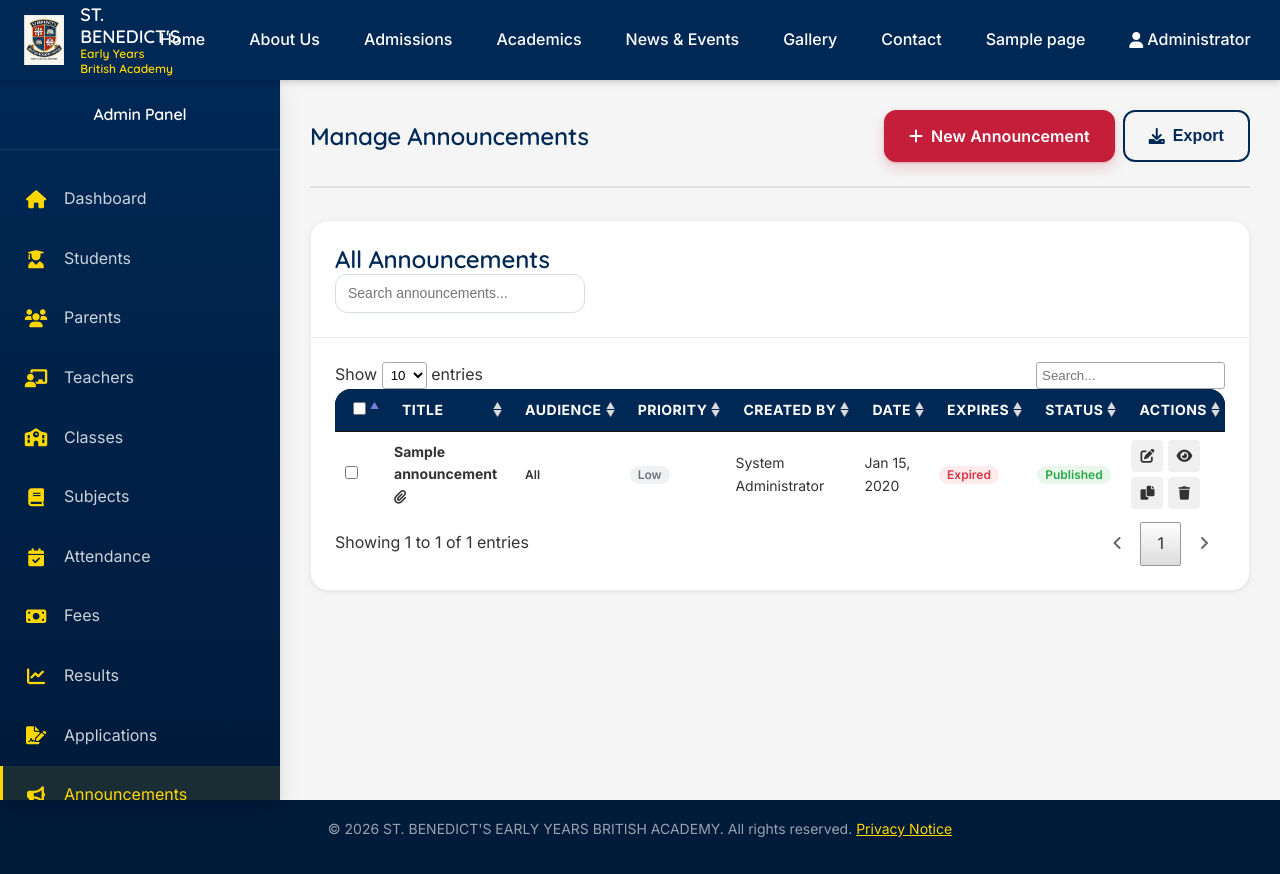
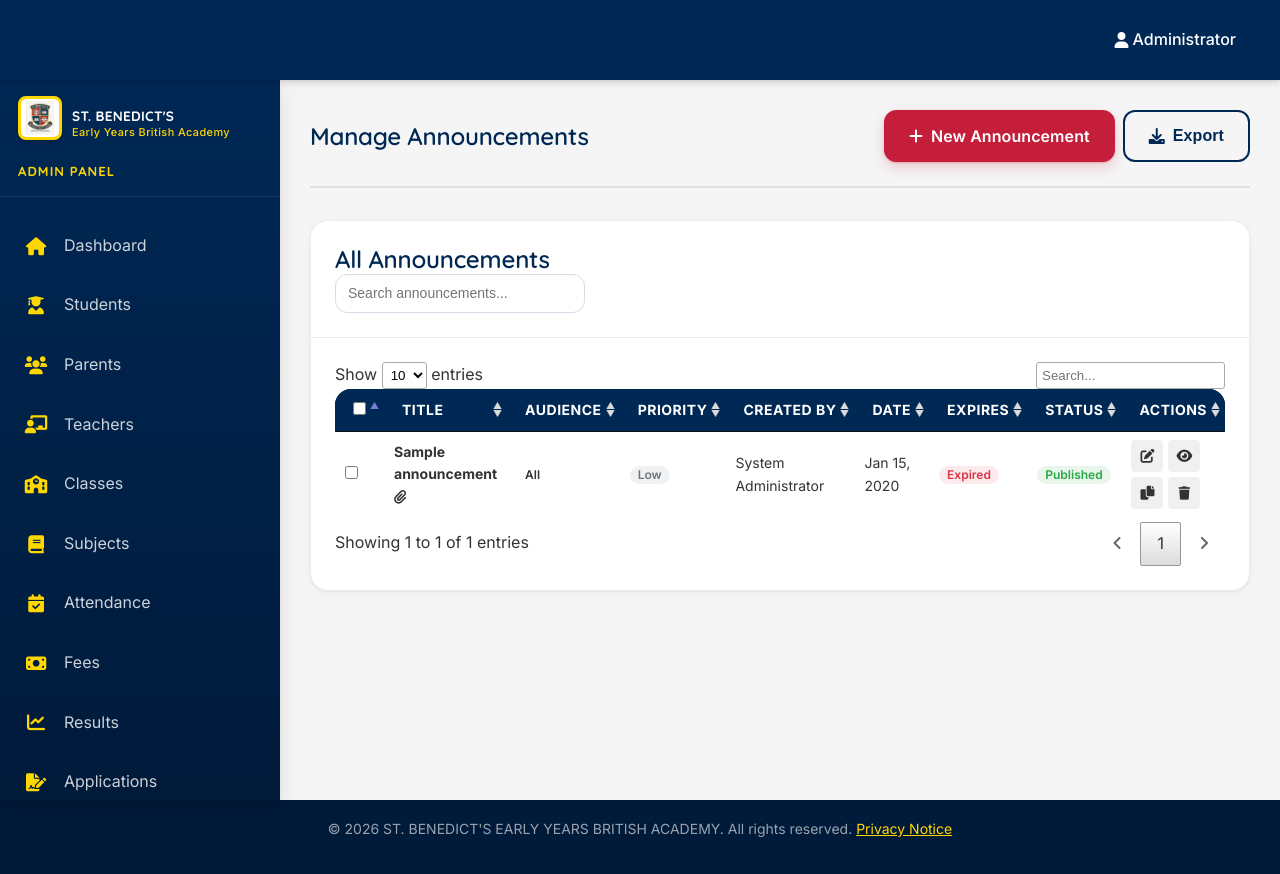
Before and after one commit to Dago001/st-benedicts-academy, a PHP site: page /admin/announcements.php in a window 1280 px wide. Run offline with PHP 8.4, Linux system fonts and the light colour scheme; a user stored in the database is signed in; data comes from the database, SQL or seed files in the repository; tables that the repository leaves empty hold one stand-in row (values such as "Sample post").

Commit message:
Move logo to sidebar and hide public links in portal navigation

```diff
--- a/assets/css/polish.css
+++ b/assets/css/polish.css
@@ -122,6 +122,89 @@ body .footer-bottom { border-top: 1px solid rgba(255,255,255,.1); }
 body.is-auth .main-footer { padding: 18px 0; }
 body.is-auth .footer-grid { display: none !important; }
 body.is-auth .footer-bottom { border-top: none; padding-top: 0; }
+
+/* ---- Portal Header & Sidebar ------------------------------------------- */
+body .sidebar .sidebar-header {
+    padding: 16px 18px;
+    border-bottom: 1px solid rgba(255, 255, 255, 0.1);
+    display: flex;
+    flex-direction: column;
+    gap: 12px;
+    text-align: left;
+}
+
+body .sidebar .sidebar-brand {
+    display: flex;
+    align-items: center;
+    gap: 10px;
+    text-decoration: none;
+    color: inherit;
+    padding-bottom: 2px;
+}
+
+body .sidebar .sidebar-brand img.sidebar-logo {
+    width: 44px;
+    height: 44px;
+    object-fit: contain;
+    background: #fff;
+    border-radius: 8px;
+    padding: 2px;
+    flex-shrink: 0;
+    box-shadow: 0 2px 6px rgba(0, 0, 0, 0.2);
+}
+
+body .sidebar .sidebar-brand-text {
+    display: flex;
+    flex-direction: column;
+    min-width: 0;
+    line-height: 1.15;
+}
+
+body .sidebar .sidebar-brand-text .school-name {
+    color: #fff;
+    font-size: 0.85rem;
+    font-weight: 700;
+    letter-spacing: 0.02em;
+    text-transform: uppercase;
+}
+
+body .sidebar .sidebar-brand-text small {
+    color: var(--gold, #ffd700);
+    font-size: 0.68rem;
+    font-weight: 500;
+    letter-spacing: 0.04em;
+    margin-top: 2px;
+}
+
+body .sidebar .sidebar-title-row {
+    display: flex;
+    align-items: center;
+    justify-content: space-between;
+}
+
+body .sidebar .sidebar-title-row h3 {
+    margin: 0;
+    font-size: 0.82rem;
+    font-weight: 700;
+    color: var(--gold, #ffd700);
+    letter-spacing: 0.08em;
+    text-transform: uppercase;
+}
+
+/* Hide top nav logo on desktop when in portal (since logo is now in sidebar) */
+@media (min-width: 992px) {
+    body.in-portal .main-nav .logo {
+        display: none !important;
+    }
+    body.in-portal .main-nav .nav-container {
+        justify-content: flex-end;
+    }
+}
+
+/* Hide public links in portal navigation */
+body.in-portal .nav-menu > li:not(.dropdown):not(.nav-item):not(.nav-portal) {
+    display: none !important;
+}
 
 /* ==========================================================================
    Phones
--- a/includes/header.php
+++ b/includes/header.php
@@ -2,7 +2,7 @@
 // includes/header.php
 // Expects config/config.php + config/security.php to be loaded by the page.
 $currentPage = basename($_SERVER['PHP_SELF'], '.php');
-$assetVersion = '17';
+$assetVersion = '18';
 
 /** <link>/<script nonce="<?php echo CSP_NONCE; ?>"> only for assets that actually exist, so a missing file never causes a 404. */
 if (!function_exists('asset_exists')) {
@@ -12,7 +12,14 @@ if (!function_exists('asset_exists')) {
     }
 }
 $isLoggedIn = Security::isLoggedIn();
-$dashboardUrl = $isLoggedIn ? BASE_URL . '/' . $_SESSION['user_role'] . '/dashboard' : BASE_URL . '/login';
+$portalRole = $isLoggedIn ? ($_SESSION['user_role'] ?? '') : '';
+$inPortal = $isLoggedIn && !empty($portalRole) && (
+    strpos($_SERVER['SCRIPT_NAME'] ?? '', '/' . $portalRole . '/') !== false ||
+    strpos($_SERVER['PHP_SELF'] ?? '', '/' . $portalRole . '/') !== false ||
+    preg_match('#/(admin|teacher|parent|student)/#i', $_SERVER['SCRIPT_NAME'] ?? '') ||
+    preg_match('#/(admin|teacher|parent|student)/#i', $_SERVER['PHP_SELF'] ?? '')
+);
+$dashboardUrl = $isLoggedIn ? BASE_URL . '/' . $portalRole . '/dashboard' : BASE_URL . '/login';
 
 if (function_exists('enforce_maintenance_mode')) {
     enforce_maintenance_mode();
@@ -63,7 +70,7 @@ if (function_exists('enforce_maintenance_mode')) {
     <link rel="stylesheet" href="<?php echo BASE_URL; ?>/assets/css/mobile.css?v=<?php echo $assetVersion; ?>">
     <link rel="stylesheet" href="<?php echo BASE_URL; ?>/assets/css/polish.css?v=<?php echo $assetVersion; ?>">
 </head>
-<body class="<?php echo $isLoggedIn ? 'is-auth role-' . e($_SESSION['user_role']) : 'is-public'; ?>">
+<body class="<?php echo $isLoggedIn ? 'is-auth role-' . e($_SESSION['user_role']) . ($inPortal ? ' in-portal' : '') : 'is-public'; ?>">
     <?php if (function_exists('maintenance_admin_banner')) maintenance_admin_banner(); ?>
     <a class="skip-link" href="#main-content">Skip to content</a>
     <div class="site-wrapper">
@@ -83,20 +90,22 @@ if (function_exists('enforce_maintenance_mode')) {
                 <ul class="nav-menu" id="navMenu">
                     <?php
                     // Phones: the portal menu (what the sidebar offers on desktop) lives inside this one hamburger menu
-                    $portalRole = $isLoggedIn ? ($_SESSION['user_role'] ?? '') : '';
                     $portalItems = $portalRole ? nav_items($portalRole) : [];
                     if ($portalItems):
                         $portalCurrent = $currentPage;
                         $portalAlias = ['mark-attendance' => 'attendance', 'view-student' => 'students', 'teacher-profile' => 'teachers', 'view-parent' => 'parents', 'student-fees' => 'fees', 'print-receipt' => 'fees', 'assign-subjects' => 'teachers', 'attendance-detail' => 'attendance', 'generate-login' => 'students', 'student-data' => 'students'];
                         $portalActive = $portalAlias[$portalCurrent] ?? $portalCurrent;
-                        $inPortal = strpos($_SERVER['SCRIPT_NAME'] ?? '', '/' . $portalRole . '/') !== false;
                     ?>
                     <li class="nav-portal-label" aria-hidden="true"><?php echo e(ucfirst($portalRole)); ?> menu</li>
                     <?php foreach ($portalItems as [$pf, $pl, $pi]): ?>
                     <li class="nav-portal<?php echo ($inPortal && $portalActive === $pf) ? ' active' : ''; ?>"><a href="<?php echo e(BASE_URL . '/' . $portalRole . '/' . $pf); ?>"<?php echo ($inPortal && $portalActive === $pf) ? ' aria-current="page"' : ''; ?>><i class="fas <?php echo e($pi); ?>"></i> <?php echo e($pl); ?></a></li>
                     <?php endforeach; ?>
+                    <?php if (!$inPortal): ?>
                     <li class="nav-portal-label" aria-hidden="true">Website</li>
                     <?php endif; ?>
+                    <?php endif; ?>
+
+                    <?php if (!$inPortal): ?>
                     <?php
                     $links = [
                         'index'      => ['/', 'Home'],
@@ -115,6 +124,7 @@ if (function_exists('enforce_maintenance_mode')) {
                     <?php foreach (cms_menu_pages() as $mp): $mpActive = $currentPage === 'page' && ($_GET['slug'] ?? '') === $mp['slug']; ?>
                     <li class="<?php echo $mpActive ? 'active' : ''; ?>"><a href="<?php echo BASE_URL . '/public/page?slug=' . rawurlencode($mp['slug']); ?>"<?php echo $mpActive ? ' aria-current="page"' : ''; ?>><?php echo e($mp['title']); ?></a></li>
                     <?php endforeach; ?>
+                    <?php endif; ?>
 
                     <?php if ($isLoggedIn): ?>
                         <li class="nav-item dropdown">
--- a/includes/layout.php
+++ b/includes/layout.php
@@ -96,8 +96,17 @@ if (!function_exists('render_sidebar')) {
     <div class="sidebar-overlay" id="sidebarOverlay"></div>
     <aside class="sidebar" id="appSidebar">
         <div class="sidebar-header">
-            <h3><?php echo e($titles[$role] ?? 'Menu'); ?></h3>
-            <button type="button" class="sidebar-close" id="sidebarClose" aria-label="Close menu"><i class="fas fa-times"></i></button>
+            <a href="<?php echo BASE_URL . '/' . $role . '/dashboard'; ?>" class="sidebar-brand">
+                <img src="<?php echo BASE_URL; ?>/assets/images/logo.png" alt="<?php echo e(SITE_NAME); ?>" class="sidebar-logo">
+                <span class="sidebar-brand-text">
+                    <span class="school-name">ST. BENEDICT'S</span>
+                    <small>Early Years British Academy</small>
+                </span>
+            </a>
+            <div class="sidebar-title-row">
+                <h3><?php echo e($titles[$role] ?? 'Menu'); ?></h3>
+                <button type="button" class="sidebar-close" id="sidebarClose" aria-label="Close menu"><i class="fas fa-times"></i></button>
+            </div>
         </div>
         <nav class="sidebar-nav" aria-label="<?php echo e($titles[$role] ?? 'Menu'); ?>">
             <ul>
```
